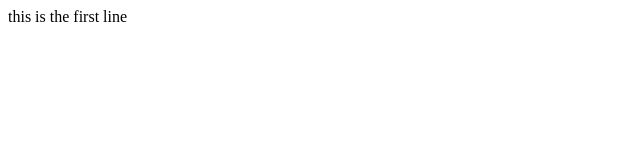
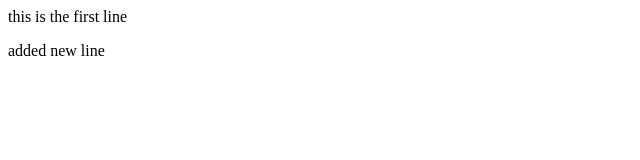
Before and after one commit to praveen1607/first, a plain HTML site: page index.html in a window 1280 px wide. Shown: the full height of the page, 0-640 px from the left. Drawn offline with Linux system fonts and the light colour scheme.

Commit message:
third commit

```diff
--- a/index.html
+++ b/index.html
@@ -3,5 +3,6 @@
     </head>
 <body>
     <p>this is the first line<p>
+        <p>added new line<p>
 </body>
     </html>
```
